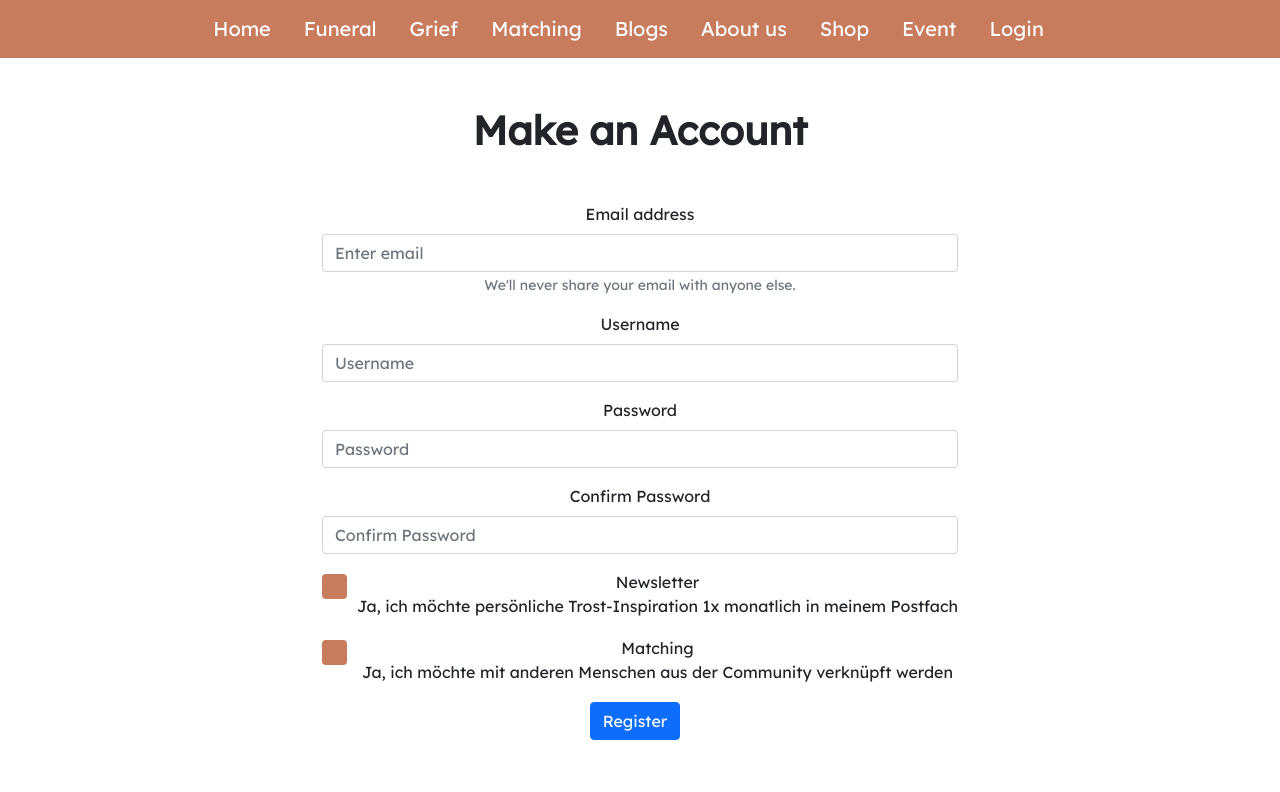
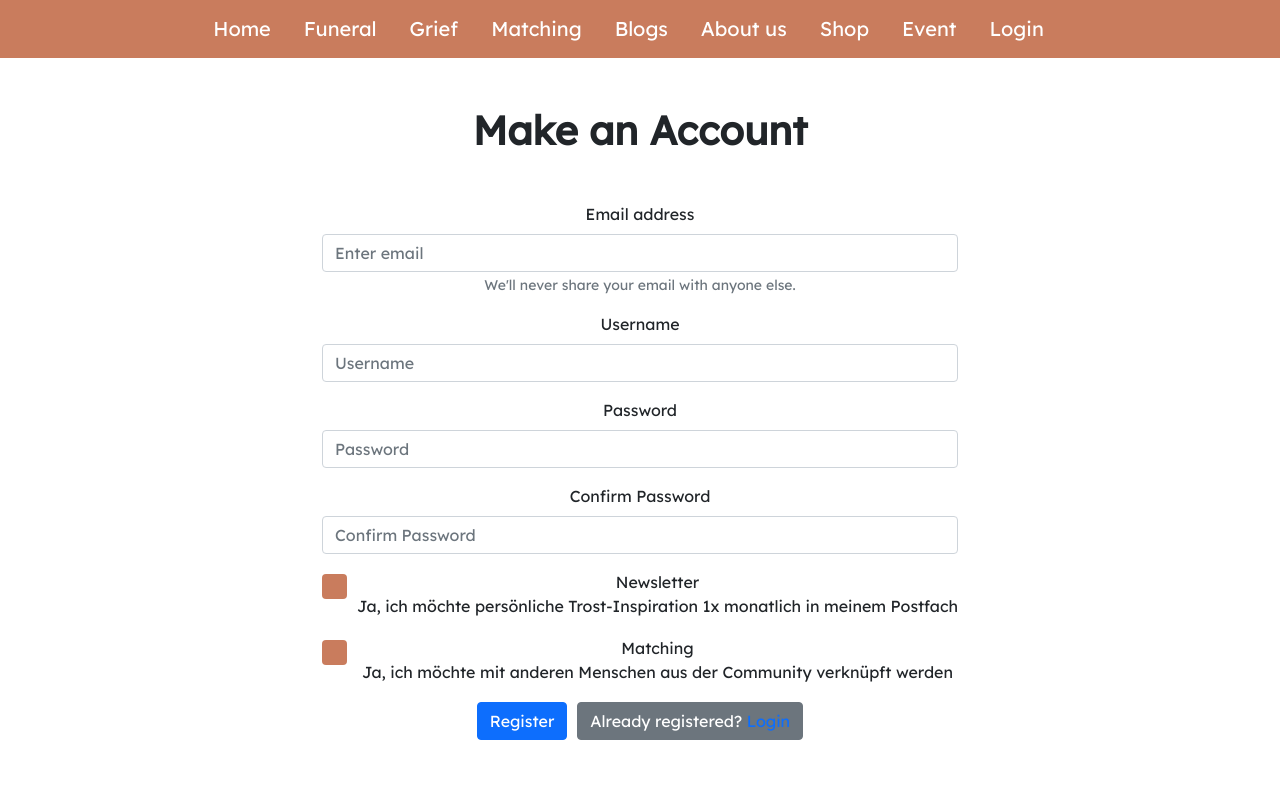
Before and after one commit to hoolby/Neue-Traditionen, a React (Vite) app in the folder frontend/: page /register in a window 1280 px wide. Shown: the top 792 px of the page. Built offline with nearby package versions, Linux system fonts and the light colour scheme; a web font is replaced by a local one.

Commit message:
added login button to register page

```diff
--- a/frontend/src/App.jsx
+++ b/frontend/src/App.jsx
@@ -35,11 +35,11 @@ function App() {
         <Routes>
           <Route path="/" element={<Home />} />
 
-          {/* <Route
+          {/*   <Route
             path="/register"
             element={<Register userMail={userMail} userId={userId} />}
           />
-          <Route path="/login" element={<Login />} /> */}
+             <Route path="/login" element={<Login />} />  */}
           <Route path="/checkCredentials" element={<Login />} />
           <Route path="/register" element={<Register />} />
           <Route path="/admin" element={<AdminPage />} />
--- a/frontend/src/components/register/Register.jsx
+++ b/frontend/src/components/register/Register.jsx
@@ -171,6 +171,10 @@ function Register() {
         <Button variant="primary" type="submit">
           Register
         </Button>
+        <Button variant="secondary" type="submit">
+          Already registered?
+          <a href="/login"> Login</a>
+        </Button>
       </Form>
 
       {/* ****************************************************************
--- a/frontend/src/pages/adminpage/Adminpage.jsx
+++ b/frontend/src/pages/adminpage/Adminpage.jsx
@@ -21,6 +21,12 @@ function AdminPage() {
       image: "",
       link: "/providers",
     },
+    {
+      title: "Inform in the blog",
+      image: "",
+      body: "On click, you can add a new blog.",
+      link: "/create",
+    },
   ]);
   return (
     <div className="admin-container">
```
Also changed, not shown: 2 other files (tests, documents, lock files or other folders).
